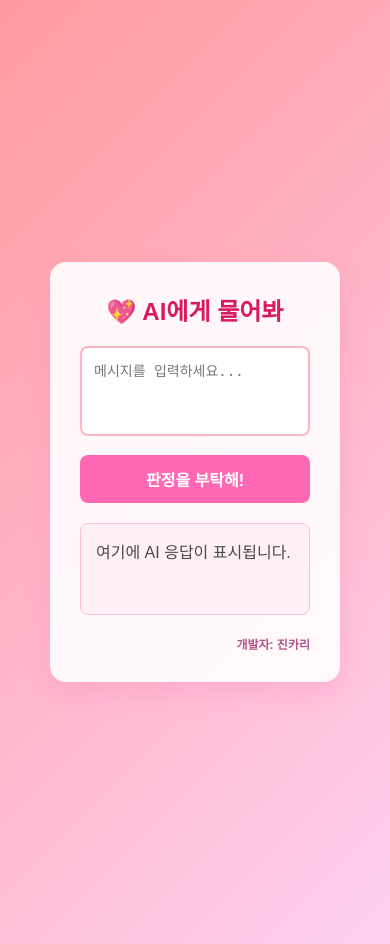
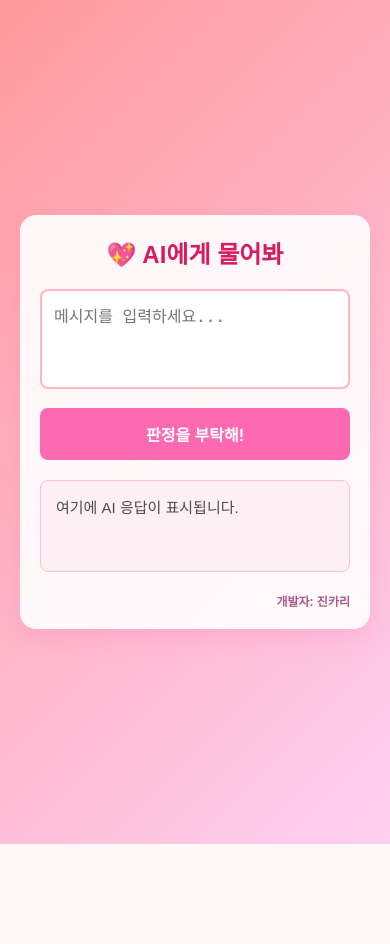
Before and after one commit to minji0000/who-is-wrong, a Spring Boot app: page / in a window 390 px wide. After the commit the page ends 844 px from the top, so only its background shows below. Run offline with Spring Boot 4, Linux system fonts and the light colour scheme.

Commit message:
feat: 모바일 반응형 UI 적용 및 스타일 개선

```diff
--- a/src/main/resources/static/index.html
+++ b/src/main/resources/static/index.html
@@ -2,41 +2,46 @@
 <html lang="ko">
 <head>
     <meta charset="UTF-8">
+    <!-- 모바일 화면 대응을 위한 필수 뷰포트 태그 -->
+    <meta name="viewport" content="width=device-width, initial-scale=1.0">
     <title>누구의 잘못일까?</title>
     <style>
         body {
             font-family: 'Malgun Gothic', sans-serif;
             margin: 0;
-            padding: 50px;
+            padding: 20px; /* 모바일에서 너무 꽉 차지 않도록 여백 조절 */
             background: linear-gradient(135deg, #ff9a9e 0%, #fecfef 99%, #fecfef 100%);
             min-height: 100vh;
             display: flex;
             justify-content: center;
             align-items: center;
+            box-sizing: border-box;
         }
         .chat-container {
             width: 100%;
             max-width: 600px;
             background: rgba(255, 255, 255, 0.9);
-            padding: 30px;
+            padding: 20px;
             border-radius: 16px;
             box-shadow: 0 10px 25px rgba(255, 105, 180, 0.2);
+            box-sizing: border-box; /* 패딩이 너비를 넘지 않도록 설정 */
         }
         h2 {
             color: #d81b60;
             margin-top: 0;
             text-align: center;
+            font-size: 24px;
         }
         textarea {
             width: 100%;
-            height: 90px;
+            height: 100px;
             padding: 12px;
             box-sizing: border-box;
             resize: none;
             margin-bottom: 15px;
             border: 2px solid #ffb6c1;
             border-radius: 8px;
-            font-size: 14px;
+            font-size: 16px; /* 모바일에서 입력 시 화면이 자동 확대되는 현상 방지 (16px 이상 권장) */
             outline: none;
             transition: border-color 0.2s;
         }
@@ -45,7 +50,7 @@
         }
         button {
             width: 100%;
-            padding: 12px;
+            padding: 14px;
             background-color: #ff69b4;
             color: white;
             border: none;
@@ -67,6 +72,8 @@
             white-space: pre-wrap;
             min-height: 60px;
             color: #4a4a4a;
+            word-break: break-all; /* 긴 영단어 등이 박스를 뚫고 나가는 것 방지 */
+            font-size: 15px;
         }
         .footer {
             margin-top: 20px;
@@ -99,7 +106,6 @@
             return;
         }
 
-        // 로딩 중 점(.)이 움직이는 효과 추가
         let dotCount = 0;
         resultArea.innerText = 'AI가 사연을 분석하고 있습니다';
         const loadingInterval = setInterval(() => {
@@ -111,7 +117,7 @@
             const response = await fetch(`/ai?message=${encodeURIComponent(message)}`);
             const data = await response.text();
 
-            clearInterval(loadingInterval); // 로딩 애니메이션 중지
+            clearInterval(loadingInterval);
             resultArea.innerText = data;
         } catch (error) {
             clearInterval(loadingInterval);
```
